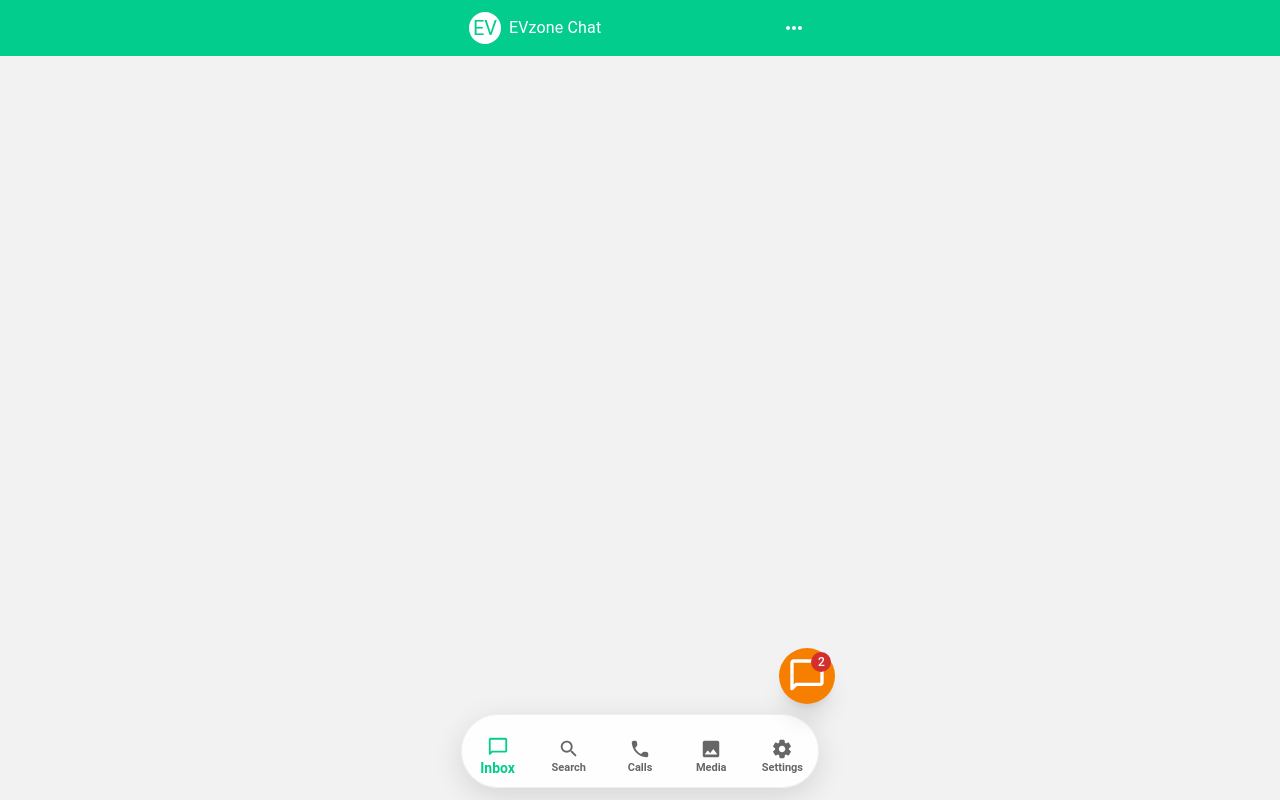
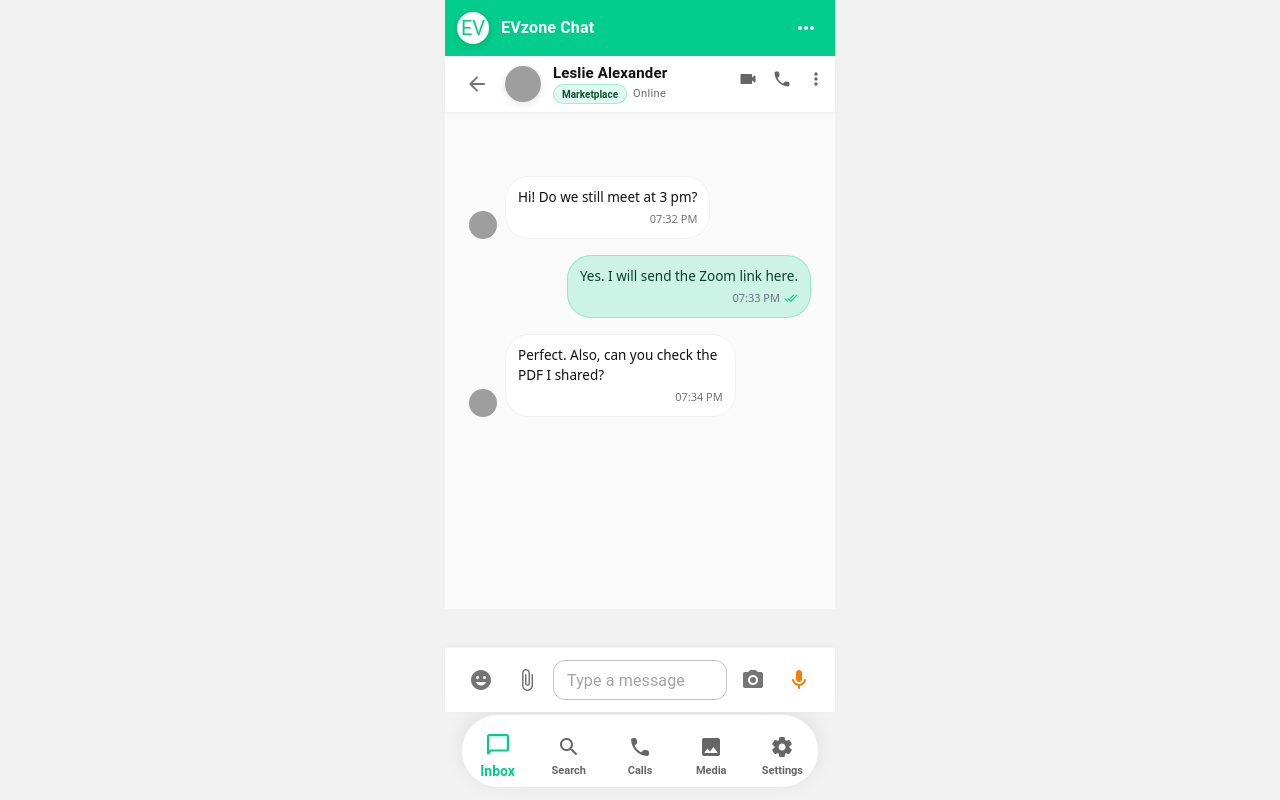
Before and after one commit to Bravos-hub/EVzoneChat, a React (Create React App) app: page /conversation/new in a window 1280 px wide. Built offline with nearby package versions, Linux system fonts and the light colour scheme; grey boxes are pictures that could not be loaded.

Commit message:
francis commits

```diff
--- a/src/pages/user/U02-05.jsx
+++ b/src/pages/user/U02-05.jsx
@@ -179,23 +179,97 @@ export default function ConversationWAHeader({ onBack, kind='1:1', moduleLabel='
   return (
     <>
       <style>{`.no-scrollbar::-webkit-scrollbar{display:none}.no-scrollbar{-ms-overflow-style:none;scrollbar-width:none`}</style>
-      <Box className="w-full h-full max-w-sm mx-auto bg-white flex flex-col">
-        {/* Header */}
-        <AppBar elevation={0} position="static" sx={{ bgcolor:'#fff', color:'#111', borderBottom:`1px solid ${EV.light}` }}>
-          <Toolbar className="!min-h-[56px] px-2" sx={{ position: 'relative' }}>
-            <IconButton aria-label="Back" onClick={onBack}><ArrowBackRoundedIcon/></IconButton>
-            <Avatar src={avatar} sx={{ width:36, height:36, mr:1 }} />
-            <Box sx={{ minWidth:0, flexGrow:1, pr: 12 }}>
-              <Typography variant="subtitle1" className="font-semibold" sx={{ whiteSpace:'nowrap' }}>{title}</Typography>
-              <Box sx={{ display:'flex', alignItems:'center', gap:0.75, minWidth:0 }}>
-                <Chip size="small" label={moduleLabel} sx={{ borderColor: EV.green, color:'#0f5132', bgcolor: lighten(EV.green,0.12), border:`1px solid ${lighten(EV.green,0.28)}` }} />
-                <Typography variant="caption" className="text-gray-500 truncate">{meta}</Typography>
+      <Box sx={{
+        width: '100%',
+        height: '100%',
+        maxWidth: 390,
+        mx: 'auto',
+        bgcolor: '#fff',
+        display: 'flex',
+        flexDirection: 'column',
+        position: 'relative'
+      }}>
+        {/* Header - Fixed at top */}
+        <AppBar
+          elevation={0}
+          position="fixed"
+          sx={{
+            bgcolor:'#fff',
+            color:'#111',
+            borderBottom:`1px solid ${EV.light}`,
+            top: 56, // Below main shell header
+            width: '100%',
+            maxWidth: 390,
+            left: '50%',
+            transform: 'translateX(-50%)',
+            zIndex: 1100,
+            boxShadow: '0 2px 8px rgba(0,0,0,0.04)'
+          }}
+        >
+          <Toolbar className="!min-h-[56px] !px-3" sx={{ position: 'relative' }}>
+            <IconButton
+              aria-label="Back"
+              onClick={onBack}
+              sx={{ mr: 1 }}
+            >
+              <ArrowBackRoundedIcon/>
+            </IconButton>
+            <Avatar
+              src={avatar}
+              sx={{
+                width: 36,
+                height: 36,
+                mr: 1.5,
+                boxShadow: '0 2px 8px rgba(0,0,0,0.1)'
+              }}
+            />
+            <Box sx={{ minWidth: 0, flexGrow: 1, pr: 12 }}>
+              <Typography
+                variant="subtitle1"
+                sx={{
+                  whiteSpace:'nowrap',
+                  fontSize: '15px',
+                  fontWeight: 600,
+                  lineHeight: 1.2
+                }}
+              >
+                {title}
+              </Typography>
+              <Box sx={{ display:'flex', alignItems:'center', gap:0.75, minWidth:0, mt: 0.25 }}>
+                <Chip
+                  size="small"
+                  label={moduleLabel}
+                  sx={{
+                    borderColor: EV.green,
+                    color:'#0f5132',
+                    bgcolor: lighten(EV.green,0.12),
+                    border:`1px solid ${lighten(EV.green,0.28)}`,
+                    height: 20,
+                    fontSize: '10px',
+                    fontWeight: 600
+                  }}
+                />
+                <Typography
+                  variant="caption"
+                  sx={{
+                    fontSize: '11px',
+                    color: '#666'
+                  }}
+                >
+                  {meta}
+                </Typography>
               </Box>
             </Box>
-            <Box sx={{ position:'absolute', top: 4, right: 4, display:'flex', gap: 0.5 }}>
-              <IconButton aria-label="Video" size="small"><VideocamRoundedIcon/></IconButton>
-              <IconButton aria-label="Call" size="small"><CallRoundedIcon/></IconButton>
-              <IconButton aria-label="More" onClick={openHeaderMenu} size="small"><MoreVertRoundedIcon/></IconButton>
+            <Box sx={{ position:'absolute', top: 8, right: 4, display:'flex', gap: 0.5 }}>
+              <IconButton aria-label="Video" size="small" sx={{ color: '#666' }}>
+                <VideocamRoundedIcon fontSize="small"/>
+              </IconButton>
+              <IconButton aria-label="Call" size="small" sx={{ color: '#666' }}>
+                <CallRoundedIcon fontSize="small"/>
+              </IconButton>
+              <IconButton aria-label="More" onClick={openHeaderMenu} size="small" sx={{ color: '#666' }}>
+                <MoreVertRoundedIcon fontSize="small"/>
+              </IconButton>
             </Box>
           </Toolbar>
         </AppBar>
@@ -220,17 +294,46 @@ export default function ConversationWAHeader({ onBack, kind='1:1', moduleLabel='
           <MenuItem onClick={closeHeaderMenu}><ListItemIcon><DescriptionRoundedIcon fontSize="small"/></ListItemIcon><ListItemText primary="Report"/></MenuItem>
         </Menu>
 
-        {/* Messages */}
-        <Box ref={listRef} className="flex-1 p-3 no-scrollbar" sx={{ overflowY:'auto' }}>
-          <div className="space-y-2">
+        {/* Messages - with proper spacing from top header and bottom composer + bottom nav */}
+        <Box
+          ref={listRef}
+          className="flex-1 no-scrollbar"
+          sx={{
+            overflowY:'auto',
+            pt: '112px', // 56px shell header + 56px conversation header
+            pb: '180px', // Space for composer (88px) + bottom nav (88px) + padding
+            px: 3,
+            minHeight: 0,
+            display: 'flex',
+            flexDirection: 'column',
+            bgcolor: '#fafafa'
+          }}
+        >
+          <div className="space-y-3" style={{ paddingTop: 8, paddingBottom: 8 }}>
             {messages.map(m=> (
               <Bubble key={m.id} msg={m} onQuote={(mm)=>setReplyTo(mm)} onAction={handleAction} scrollTo={scrollToMsg} />
             ))}
           </div>
         </Box>
 
-        {/* Composer */}
-        <Box className="px-2 py-2 border-t sticky bottom-0 bg-white" sx={{ borderColor: EV.light }}>
+        {/* Composer - fixed above bottom nav */}
+        <Box
+          sx={{
+            borderTop: `1px solid ${EV.light}`,
+            bgcolor: '#fff',
+            px: 2,
+            py: 1.5,
+            position: 'fixed',
+            bottom: 88, // Above bottom nav (72px height + 16px padding)
+            left: 0,
+            right: 0,
+            width: '100%',
+            maxWidth: 390,
+            mx: 'auto',
+            zIndex: 1200,
+            boxShadow: '0 -2px 8px rgba(0,0,0,0.04)'
+          }}
+        >
           {replyTo && (
             <Box className="mb-1 px-2 py-1 rounded-md" sx={{ bgcolor: EV.light, border:`1px solid ${EV.light}` }}>
               <div className="text-[11.5px] text-gray-600">Replying to: {replyTo.text.slice(0,72)}{replyTo.text.length>72?'…':''}</div>
--- a/src/shell/EVZUserMobileShell.jsx
+++ b/src/shell/EVZUserMobileShell.jsx
@@ -74,20 +74,68 @@ function useTabFromLocation(){
 ------------------------------------------------------------ */
 function ShellFrame({ children }){
   const navigate = useNavigate();
+  const location = useLocation();
   const [menuEl, setMenuEl] = useState(null);
   const openMenu = (e) => setMenuEl(e.currentTarget);
   const closeMenu = () => setMenuEl(null);
   const go = (path) => { closeMenu(); navigate(path); };
 
+  // Check if we're on a conversation page
+  const isConversationPage = location.pathname.startsWith('/conversation') || location.pathname.startsWith('/new-message');
+
   return (
-    <Box sx={{ bgcolor: EV.light, minHeight:'100vh' }}>
-      {/* Header (mobile frame) */}
-      <AppBar elevation={0} position="fixed" sx={{ bgcolor: EV.green, color:'#fff' }}>
-        <Toolbar className="!min-h-[56px]" sx={{ width:'100%', maxWidth:390, mx:'auto' }}>
-          <Avatar onClick={()=>navigate('/profile')} sx={{ bgcolor:'#fff', color:EV.green, width: 32, height: 32, mr: 1, cursor:'pointer' }} title="Open profile">EV</Avatar>
-          <Typography variant="subtitle1" className="font-semibold">EVzone Chat</Typography>
+    <Box sx={{
+      bgcolor: EV.light,
+      minHeight:'100vh',
+      display: 'flex',
+      flexDirection: 'column',
+      width: '100%',
+      maxWidth: 390,
+      mx: 'auto',
+      position: 'relative'
+    }}>
+      {/* Header (mobile frame) - always visible for consistent mobile experience */}
+      <AppBar
+        elevation={0}
+        position="fixed"
+        sx={{
+          bgcolor: EV.green,
+          color:'#fff',
+          width: '100%',
+          maxWidth: 390,
+          left: '50%',
+          transform: 'translateX(-50%)',
+          zIndex: 1200
+        }}
+      >
+        <Toolbar className="!min-h-[56px] !px-3" sx={{ width:'100%' }}>
+          <Avatar
+            onClick={()=>navigate('/profile')}
+            sx={{
+              bgcolor:'#fff',
+              color:EV.green,
+              width: 32,
+              height: 32,
+              mr: 1.5,
+              cursor:'pointer',
+              boxShadow: '0 2px 8px rgba(0,0,0,0.15)'
+            }}
+            title="Open profile"
+          >
+            EV
+          </Avatar>
+          <Typography variant="subtitle1" className="font-semibold" sx={{ fontSize: '16px', fontWeight: 600 }}>
+            EVzone Chat
+          </Typography>
           <Box sx={{ flexGrow:1 }} />
-          <IconButton size="small" sx={{ color:'#fff' }} aria-label="More" onClick={openMenu}><MoreHorizRoundedIcon/></IconButton>
+          <IconButton
+            size="small"
+            sx={{ color:'#fff' }}
+            aria-label="More"
+            onClick={openMenu}
+          >
+            <MoreHorizRoundedIcon/>
+          </IconButton>
         </Toolbar>
       </AppBar>
 
@@ -153,22 +201,51 @@ function ShellFrame({ children }){
         </MenuItem>
       </Menu>
 
-      {/* Content (mobile frame) */}
-      <Box sx={{ pt:'56px', pb:'88px', width:'100%', maxWidth:390, mx:'auto', minHeight: 'calc(100vh - 144px)' }}>
+      {/* Content (mobile frame) - always has padding for header and bottom nav */}
+      <Box sx={{
+        pt: '56px',
+        pb: '88px',
+        width:'100%',
+        minHeight: 'calc(100vh - 144px)',
+        flex: 1,
+        display: 'flex',
+        flexDirection: 'column'
+      }}>
         {children}
       </Box>
 
-      {/* Bottom nav (mobile frame) */}
-      <Box sx={{ position:'fixed', left:0, right:0, bottom:0, bgcolor:'transparent', pb:'env(safe-area-inset-bottom)' }}>
-        <Box sx={{ width:'100%', maxWidth:390, mx:'auto', px: 2, pb: 1.5 }}>
-          <Box sx={{ borderRadius: 14, bgcolor: 'rgba(255,255,255,0.92)', backdropFilter: 'blur(8px)', border: '1px solid rgba(0,0,0,0.06)', boxShadow: '0 8px 30px rgba(0,0,0,0.12)' }}>
+      {/* Bottom nav (mobile frame) - always visible for consistent mobile navigation */}
+      <Box sx={{
+        position:'fixed',
+        left:0,
+        right:0,
+        bottom:0,
+        bgcolor:'transparent',
+        pb:'env(safe-area-inset-bottom)',
+        zIndex: 1100,
+        display: 'flex',
+        justifyContent: 'center'
+      }}>
+        <Box sx={{
+          width:'100%',
+          maxWidth:390,
+          px: 2,
+          pb: 1.5
+        }}>
+          <Box sx={{
+            borderRadius: 16,
+            bgcolor: 'rgba(255,255,255,0.95)',
+            backdropFilter: 'blur(12px)',
+            border: '1px solid rgba(0,0,0,0.08)',
+            boxShadow: '0 -4px 20px rgba(0,0,0,0.08)'
+          }}>
             <MobileBottomNav/>
           </Box>
         </Box>
       </Box>
 
-      {/* Launcher — fixed to right edge of the mobile frame */}
-      <Launcher unread={2}/>
+      {/* Launcher — fixed to right edge of the mobile frame (hidden on conversation pages) */}
+      {!isConversationPage && <Launcher unread={2}/>}
     </Box>
   );
 }
@@ -179,12 +256,36 @@ function ShellFrame({ children }){
 function MobileBottomNav(){
   const value = useTabFromLocation();
   const nav = useNavigate();
+
   return (
     <BottomNavigation
       value={value}
       onChange={(_, v)=>{ const map={ inbox:'/inbox', search:'/search', call:'/call', media:'/media', settings:'/settings' }; if(map[v]) nav(map[v]); }}
       showLabels
-      sx={{ height:72, bgcolor:'transparent', '& .Mui-selected':{ color: EV.green }, '& .MuiBottomNavigationAction-root':{ minWidth:0, pt:1.5 }, '& .MuiSvgIcon-root':{ fontSize:22 }, '& .MuiBottomNavigationAction-label':{ fontSize:11, fontWeight:600 } }}
+      sx={{
+        height: 72,
+        bgcolor:'transparent',
+        '& .Mui-selected':{
+          color: EV.green,
+          '& .MuiSvgIcon-root': {
+            transform: 'scale(1.1)'
+          }
+        },
+        '& .MuiBottomNavigationAction-root':{
+          minWidth: 0,
+          pt: 1.5,
+          transition: 'all 0.2s ease'
+        },
+        '& .MuiSvgIcon-root':{
+          fontSize: 24,
+          transition: 'transform 0.2s ease'
+        },
+        '& .MuiBottomNavigationAction-label':{
+          fontSize: 11,
+          fontWeight: 600,
+          mt: 0.5
+        }
+      }}
     >
       <BottomNavigationAction value="inbox" label="Inbox" icon={<ChatBubbleOutlineRoundedIcon/>} />
       <BottomNavigationAction value="search" label="Search" icon={<SearchRoundedIcon/>} />
@@ -199,23 +300,52 @@ function MobileBottomNav(){
    Floating Launcher — centered to mobile frame then right-aligned
 ------------------------------------------------------------ */
 function Launcher({ unread=0 }){
+  const navigate = useNavigate();
   return (
-    <div className="fixed inset-x-0 z-50 flex justify-center" style={{ bottom: 96 }}>
-      <div className="relative w-full max-w-[390px] px-4 pb-4">
-        <button
-          aria-label="Open chat"
-          className="absolute right-0 bottom-0 h-14 w-14 rounded-full shadow-xl grid place-items-center"
-          style={{ background: EV.orange, color:'#fff' }}
+    <Box sx={{
+      position: 'fixed',
+      left: 0,
+      right: 0,
+      bottom: 96,
+      display: 'flex',
+      justifyContent: 'center',
+      zIndex: 1000,
+      pointerEvents: 'none'
+    }}>
+      <Box sx={{
+        position: 'relative',
+        width: '100%',
+        maxWidth: 390,
+        px: 2,
+        pb: 1
+      }}>
+        <IconButton
+          aria-label="New message"
+          onClick={() => navigate('/new-message')}
+          sx={{
+            position: 'absolute',
+            right: 16,
+            bottom: 0,
+            width: 56,
+            height: 56,
+            bgcolor: EV.orange,
+            color: '#fff',
+            boxShadow: '0 4px 16px rgba(247, 127, 0, 0.4)',
+            '&:hover': {
+              bgcolor: '#e06f00',
+              boxShadow: '0 6px 20px rgba(247, 127, 0, 0.5)',
+              transform: 'scale(1.05)'
+            },
+            transition: 'all 0.2s ease',
+            pointerEvents: 'auto'
+          }}
         >
-          <span className="inline-block relative">
-            <Badge color="error" badgeContent={unread} overlap="circular">
-              {/* Chat bubble outline only (bigger) */}
-              <ChatBubbleOutlineRoundedIcon sx={{ fontSize: 40 }} />
-            </Badge>
-          </span>
-        </button>
-      </div>
-    </div>
+          <Badge color="error" badgeContent={unread} overlap="circular">
+            <ChatBubbleOutlineRoundedIcon sx={{ fontSize: 28 }} />
+          </Badge>
+        </IconButton>
+      </Box>
+    </Box>
   );
 }
 
@@ -226,12 +356,40 @@ function RouteWrapper({ Component, ...props }) {
   const navigate = useNavigate();
   const location = useLocation();
 
-  // Provide navigation props to components that need them
+  // Provide comprehensive navigation props to components that need them
   const navProps = {
     onBack: () => navigate(-1),
     onClose: () => navigate(-1),
     onNavigate: navigate,
     location,
+    // Navigation handlers for common actions
+    onOpen: (item) => {
+      // Navigate to conversation or detail view
+      if (item?.id) {
+        navigate(`/conversation/${item.id}`);
+      }
+    },
+    onNew: () => navigate('/new-message'),
+    onRefresh: () => {
+      // Could trigger a refresh action, for now just log
+      console.log('Refresh triggered');
+    },
+    onLiveOpen: (live) => {
+      // Navigate to live session
+      if (live?.id) {
+        navigate(`/live/${live.id}`);
+      }
+    },
+    onModuleChange: (module) => {
+      // Handle module filter change
+      console.log('Module changed to:', module);
+    },
+    onStart: (selected) => {
+      // Start new conversation with selected contacts
+      if (selected && selected.length > 0) {
+        navigate(`/conversation/new?contacts=${selected.join(',')}`);
+      }
+    },
   };
 
   if (!Component) return <Screen title="Page not found" />;
@@ -254,6 +412,8 @@ export default function MobileUserShell({ registry = {} }){
   const DND = getComponent(registry, 'U09-27', () => <Screen title="Quiet hours / DND"/>);
   const Safety = getComponent(registry, 'U12-34', () => <Screen title="Safety Center"/>);
   const Profile = getComponent(registry, 'U09-25', () => <Screen title="Profile"/>);
+  const NewMessage = getComponent(registry, 'U02-04', () => <Screen title="New Message"/>);
+  const Conversation = getComponent(registry, 'U02-05', () => <Screen title="Conversation"/>);
 
   return (
     <BrowserRouter>
@@ -273,6 +433,10 @@ export default function MobileUserShell({ registry = {} }){
           <Route path="/dnd" element={<RouteWrapper Component={DND} />} />
           <Route path="/safety" element={<RouteWrapper Component={Safety} />} />
           <Route path="/profile" element={<RouteWrapper Component={Profile} />} />
+          {/* Conversation routes */}
+          <Route path="/new-message" element={<RouteWrapper Component={NewMessage} />} />
+          <Route path="/conversation/:id" element={<RouteWrapper Component={Conversation} />} />
+          <Route path="/conversation/new" element={<RouteWrapper Component={Conversation} />} />
         </Routes>
       </ShellFrame>
     </BrowserRouter>
```
Also changed, not shown: src/pages/user/U01-03.jsx (+70 -9 lines).
